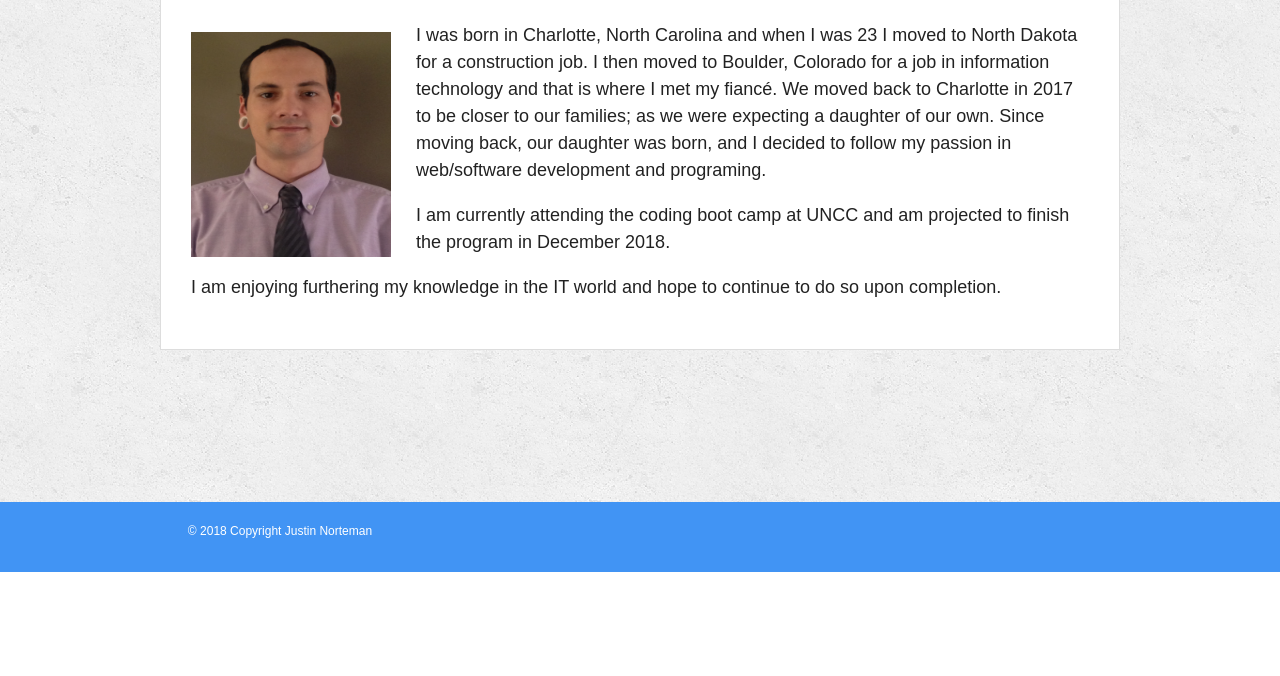
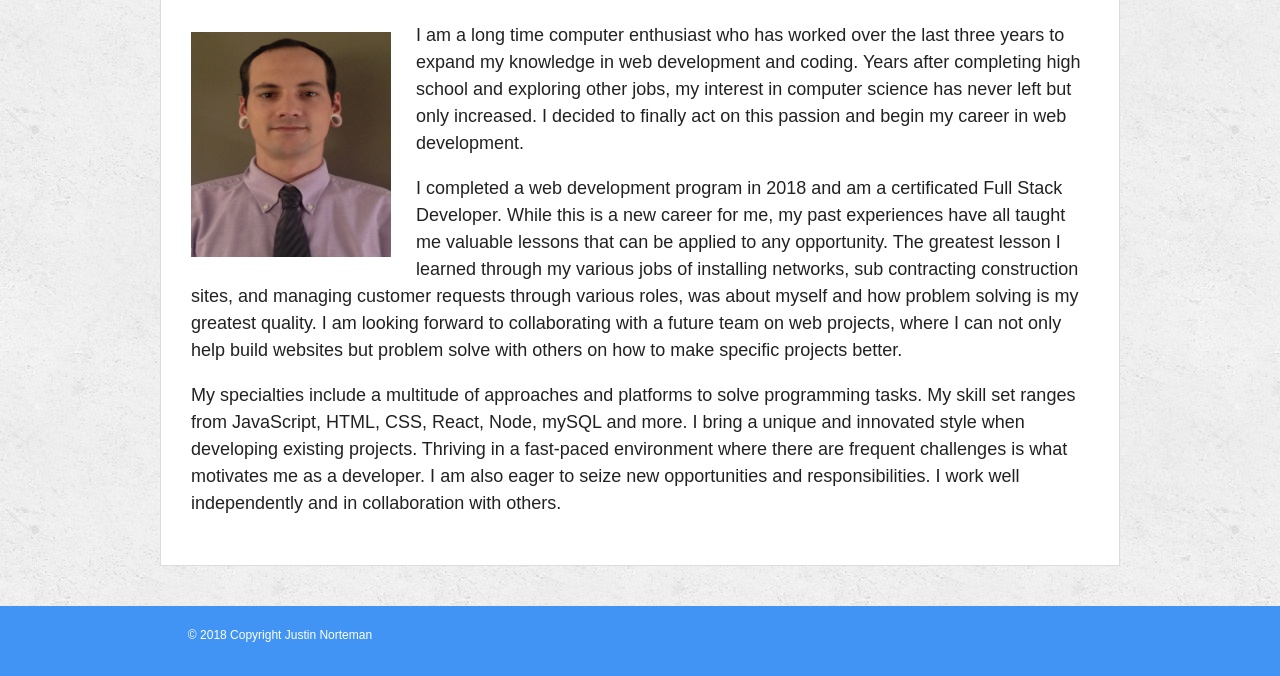
Before and after one commit to jnorteman91/Updated-Portfolio, a plain HTML site: page index.html in a window 1280 px wide. Shown: the part 228-904 px from the top of the page. Before the commit the page ends 800 px from the top, so only its background shows below. Drawn offline with nearby package versions, Linux system fonts and the light colour scheme.

Commit message:
updated bio

```diff
--- a/index.html
+++ b/index.html
@@ -41,14 +41,10 @@
             <section class="main-section">
                 <h1>About Me</h1>
                 <img src="assets/images/portfolio.jpg" style="width: 200px; height: 225px;" class="auth-image" alt="Justin">
-                <p>I was born in Charlotte, North Carolina and when I was 23 I moved to North Dakota for a construction job.
-                    I then moved to Boulder, Colorado for a job in information technology and that is where I met my fiancé.
-                    We moved back to Charlotte in 2017 to be closer to our families; as we were expecting a daughter of our
-                    own. Since moving back, our daughter was born, and I decided to follow my passion in web/software development
-                    and programing. </p>
-                <p>I am currently attending the coding boot camp at UNCC and am projected to finish the program in December
-                    2018. </p>
-                <p>I am enjoying furthering my knowledge in the IT world and hope to continue to do so upon completion. </p>
+                <p>I am a long time computer enthusiast who has worked over the last three years to expand my knowledge in web development and coding. Years after completing high school and exploring other jobs, my interest in computer science has never left but only increased. I decided to finally act on this passion and begin my career in web development. </p>
+                <p>I completed a web development program in 2018 and am a certificated Full Stack Developer. While this is a new career for me, my past experiences have all taught me valuable lessons that can be applied to any opportunity. The greatest lesson I learned through my various jobs of installing networks, sub contracting construction sites, and managing customer requests through various roles, was about myself and how problem solving is my greatest quality. I am looking forward to collaborating with a future team on web projects, where I can not only help build websites but problem solve with others on how to make specific projects better.  </p>
+                <p>My specialties include a multitude of approaches and platforms to solve programming tasks. My skill set ranges from JavaScript, HTML, CSS, React, Node, mySQL and more. I bring a unique and innovated style when developing existing projects. Thriving in a fast-paced environment where there are frequent challenges is what motivates me as a developer. I am also eager to seize new opportunities and responsibilities. I work well independently and in collaboration with others.
+                </p>
             </section>
         </div>
     </main>
```
